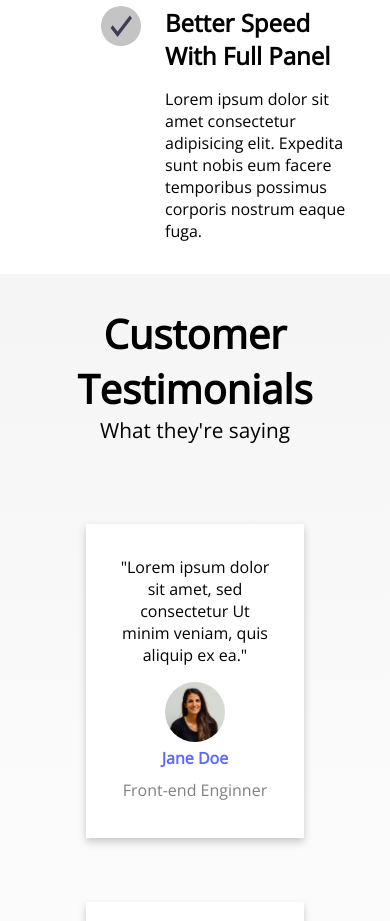
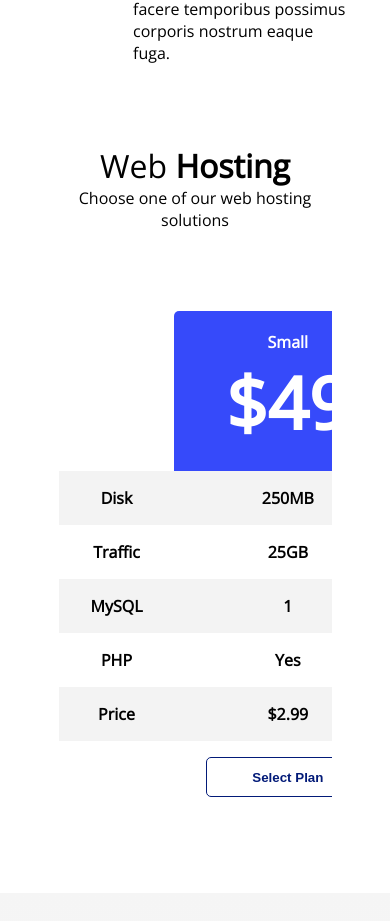
Before and after one commit to abrahamaschalew/my-cloud, a website: page index.html in a window 390 px wide. Shown: the part 3697-4618 px from the top of the page. Drawn offline with nearby package versions, Linux system fonts and the light colour scheme.

Commit message:
Make the table scrobable

```diff
--- a/css/style.css
+++ b/css/style.css
@@ -285,6 +285,8 @@ header .hero div:nth-child(2) img {
   border-top-right-radius: -100px 100px;
 }
 
+
+
 .data-protected {
   width: 70%;
   margin: 2rem auto;
@@ -428,8 +430,19 @@ header .hero div:nth-child(2) img {
   margin: 5rem auto;
 }
 
-.web-hosting table {
+table {
   overflow-x: auto;
+}
+
+table {
+  display: block;
+  overflow-x: auto;
+  white-space: nowrap;
+}
+
+table tbody {
+  display: table;
+  width: 100%;
 }
 
 .web-hosting table tr td {
@@ -745,6 +758,23 @@ footer .footer-grid div {
     padding: 0;
     font-size: 0.5rem;
   }
+
+  .client-support div h1 {
+    margin-top: 2.5rem;
+    font-size: 1.55rem;
+    font-weight: 500;
+  }
+
+  .client-support div div {
+    padding-left: 3rem;
+  }
+
+  .client-support div h2 {
+    font-size: 1.2rem;
+  }
+
+
+
 }
 
 @media (max-width: 900px) {
--- a/index.html
+++ b/index.html
@@ -139,7 +139,7 @@
             </div>
         </div>
     </section>
-    <!-- <section class="web-hosting">
+    <section class="web-hosting">
         <h1>Web <span>Hosting</span></h1>
         <p>Choose one of our web hosting solutions</p>
 
@@ -210,7 +210,7 @@
                 <td><button class="select-plan">Select Plan</button></td>
             </tr>
         </table>
-    </section> -->
+    </section>
 
     <div class="container-testimonials">
         <section class="testimonials">
@@ -221,7 +221,7 @@
                     <p class="person-testimonial">"Lorem ipsum dolor sit amet, sed consectetur Ut minim veniam,
                         quis aliquip ex ea."</p>
                     <div class="person-info">
-                        <img style="margin: auto" class="person-image" src="images/person-1.jpg" alt="">
+                        <img style="margin: auto" class="person-image" src="images/person-2.jpeg" alt="">
                         <div class="person-info-container">
                             <p class="person-name">Jane Doe</p>
                             <p class="person-profesion">Front-end Enginner
```
Also changed, not shown: images/background.svg (deleted), images/person-1.jpg (deleted), js/app.js (line endings or trailing spaces).
